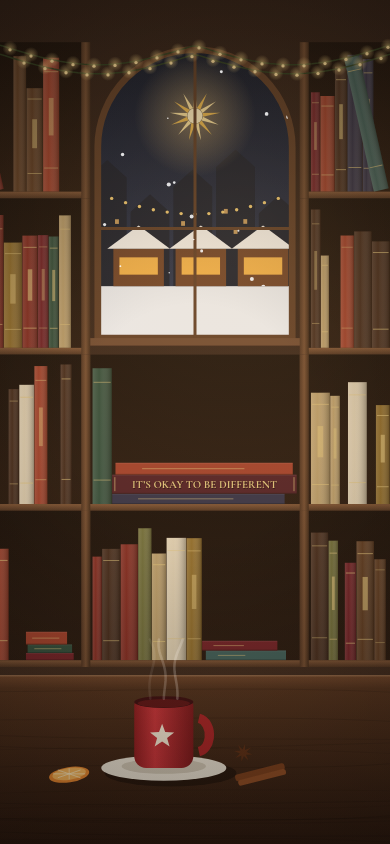
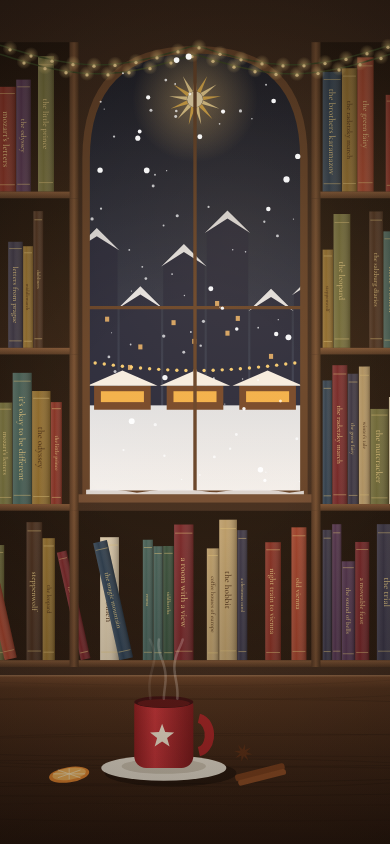
Before and after one commit to quiteokay/tapokay, a plain HTML site: page index.html in a window 390 px wide. Drawn offline with nearby package versions, Linux system fonts and the light colour scheme.

Commit message:
Titles on every book, bigger snowy window, new passphrase
- Every spine and stacked book now has a title; 'it's okay to be different'
  is an ordinary lowercase spine among them and still opens the gate.
- Window spans two shelf bays (one on phones), with heavier, two-depth
  snowfall, snowy roofs and a snowy sill.
- Passphrase changed; accents are ignored, so glühwein and gluhwein both work.

Co-Authored-By: Claude Opus 5.5 <noreply@anthropic.com>
Claude-Session: https://claude.ai/code/session_01NkVQZKSHesbv7hQFSH6HL4

```diff
--- a/index.html
+++ b/index.html
@@ -40,7 +40,7 @@ canvas { position: fixed; inset: 0; width: 100%; height: 100%; display: block; }
   border-radius: 4px; -webkit-tap-highlight-color: transparent; transition: transform 0.25s ease;
 }
 #book::after {
-  content: ""; position: absolute; inset: -40% -12%; border-radius: 50%;
+  content: ""; position: absolute; inset: -6% -60%; border-radius: 50%;
   background: radial-gradient(closest-side, rgba(255, 214, 140, 0.22), rgba(255, 214, 140, 0));
   opacity: 0; transition: opacity 0.4s ease;
 }
@@ -106,7 +106,7 @@ label input { accent-color: var(--mulled); width: 16px; height: 16px; margin: 0;
   var bookBtn = document.getElementById("book");
   var reduce = window.matchMedia && window.matchMedia("(prefers-reduced-motion: reduce)").matches;
   var W, H, S, dpr, L = {}, flakes = [], raf = 0;
-  var TITLE = "IT’S OKAY TO BE DIFFERENT";
+  var TITLE = "it’s okay to be different";
 
   function rng(seed) {
     return function () {
@@ -122,7 +122,7 @@ label input { accent-color: var(--mulled); width: 16px; height: 16px; margin: 0;
     g.closePath();
   }
   var BOOK = ["#6d1f26", "#7f2a22", "#2d4a3a", "#21384f", "#4a2f4f", "#8a6a2c", "#d8cbb0", "#3b5c58", "#5a3a22", "#9b3d2a", "#2f2f45", "#6b6b3a", "#b49a6a", "#40291c"];
-  function bookFont(px) { return "700 " + px + "px " + getComputedStyle(document.documentElement).getPropertyValue("--font-book"); }
+  function bookFont(px, light) { return (light ? "600 " : "700 ") + px + "px " + getComputedStyle(document.documentElement).getPropertyValue("--font-book"); }
 
   function drawScene() {
     var R = rng(1225), g = ctx;
@@ -136,45 +136,53 @@ label input { accent-color: var(--mulled); width: 16px; height: 16px; margin: 0;
     wall.addColorStop(0, "#2a1c15"); wall.addColorStop(1, "#3a271c");
     g.fillStyle = wall; g.fillRect(0, 0, W, tableY);
 
-    // window onto the Christmas market
-    // shelf grid first, so the window sits exactly in one bay
+    // shelf grid first, so the window fits the bays exactly
     var shelfTop = H * 0.05, board = 9 * S, upright = 12 * S;
     var nRows = Math.max(3, Math.floor((tableY - shelfTop - 8) / Math.max(96, Math.min(150, H * 0.15))));
     var shelfH = (tableY - shelfTop - 8) / nRows;
     var rows = []; for (var ri0 = 0; ri0 < nRows; ri0++) rows.push(shelfTop + ri0 * shelfH);
-    var bayW = narrow ? W * 0.56 : Math.max(190, Math.min(270, W / 4.6));
-    var bays = []; for (var x = W * (narrow ? 0.5 : 0.27) - bayW * 1.5; x < W; x += bayW) bays.push(x);
-    var winRows = narrow ? Math.max(1, nRows - 2) : Math.max(2, Math.round(nRows * 0.6));
-    var wx = bays[1] + upright / 2 + 10 * S, ww = bayW - upright - 20 * S;
+    var bayW = narrow ? W * 0.62 : Math.max(190, Math.min(270, W / 4.6));
+    var bays = []; for (var x = W * (narrow ? 0.5 : 0.36) - bayW * 1.5; x < W; x += bayW) bays.push(x);
+    var winBays = narrow ? 1 : 2, winRows = Math.max(2, nRows - 1);
+    var wx = bays[1] + upright / 2 + 10 * S, ww = bayW * winBays - upright - 20 * S;
     var wy = shelfTop + 10 * S, wh = rows[winRows - 1] + shelfH - wy - 22 * S;
-    L.win = { x: wx, y: wy, w: ww, h: wh };
-    function arch(gg, yb) { gg.beginPath(); gg.moveTo(wx, yb); gg.lineTo(wx, wy + ww / 2); gg.arc(wx + ww / 2, wy + ww / 2, ww / 2, Math.PI, 0); gg.lineTo(wx + ww, yb); gg.closePath(); }
+    var archR = Math.min(ww / 2, wh * 0.42);
+    L.win = { x: wx, y: wy, w: ww, h: wh, r: archR };
+    function arch(gg, yb) { gg.beginPath(); gg.moveTo(wx, yb); gg.lineTo(wx, wy + archR); gg.quadraticCurveTo(wx, wy, wx + archR, wy); gg.lineTo(wx + ww - archR, wy); gg.quadraticCurveTo(wx + ww, wy, wx + ww, wy + archR); gg.lineTo(wx + ww, yb); gg.closePath(); }
+    L.arch = arch;
+
+    // the view: a snowy Christmas market at night
     g.save();
     arch(g, wy + wh); g.clip();
     var sky = g.createLinearGradient(0, wy, 0, wy + wh);
-    sky.addColorStop(0, "#0d1628"); sky.addColorStop(1, "#2a3550");
+    sky.addColorStop(0, "#0b1324"); sky.addColorStop(0.7, "#27324c"); sky.addColorStop(1, "#3a4562");
     g.fillStyle = sky; g.fillRect(wx, wy, ww, wh);
-    var ground = wy + wh * 0.82;
-    for (var bx = wx - 10; bx < wx + ww; bx += ww * 0.22) {
-      var bh = wh * (0.22 + R() * 0.2), bw = ww * 0.2;
-      g.fillStyle = "#151c2b";
+    var ground = wy + wh * 0.8;
+    var unit = Math.min(ww, wh) ;
+    for (var bx = wx - 10; bx < wx + ww; bx += unit * 0.2) {
+      var bh = wh * (0.18 + R() * 0.22), bw = unit * 0.19;
+      g.fillStyle = "#18203a";
       g.beginPath(); g.moveTo(bx, ground); g.lineTo(bx, ground - bh); g.lineTo(bx + bw / 2, ground - bh - bw * 0.45); g.lineTo(bx + bw, ground - bh); g.lineTo(bx + bw, ground); g.fill();
-      g.fillStyle = "rgba(255,196,110,0.75)";
-      for (var k = 0; k < 3; k++) if (R() < 0.6) g.fillRect(bx + bw * (0.2 + k * 0.25), ground - bh * (0.35 + R() * 0.4), bw * 0.1, bw * 0.12);
+      g.fillStyle = "#e8edf4"; g.beginPath(); g.moveTo(bx - 2, ground - bh + 2); g.lineTo(bx + bw / 2, ground - bh - bw * 0.45 - 2); g.lineTo(bx + bw + 2, ground - bh + 2); g.lineTo(bx + bw / 2, ground - bh - bw * 0.3); g.fill();
+      g.fillStyle = "rgba(255,196,110,0.8)";
+      for (var k = 0; k < 3; k++) if (R() < 0.6) g.fillRect(bx + bw * (0.2 + k * 0.25), ground - bh * (0.3 + R() * 0.4), bw * 0.1, bw * 0.12);
     }
-    g.fillStyle = "#e9edf2"; g.fillRect(wx, ground, ww, wh);
-    for (var h = 0; h < 3; h++) {
-      var hx = wx + ww * (0.08 + h * 0.32), hw = ww * 0.26, hy = ground - wh * 0.13;
-      g.fillStyle = "#6b4026"; g.fillRect(hx, hy, hw, wh * 0.13);
-      g.fillStyle = "#f2b24a"; g.fillRect(hx + hw * 0.12, hy + wh * 0.03, hw * 0.76, wh * 0.06);
-      g.fillStyle = "#f6f4ef"; g.beginPath(); g.moveTo(hx - hw * 0.12, hy); g.lineTo(hx + hw / 2, hy - wh * 0.08); g.lineTo(hx + hw * 1.12, hy); g.fill();
+    var snow = g.createLinearGradient(0, ground, 0, wy + wh);
+    snow.addColorStop(0, "#dfe6ef"); snow.addColorStop(1, "#f4f6f9");
+    g.fillStyle = snow; g.fillRect(wx, ground, ww, wh);
+    var nh = narrow ? 3 : 5;
+    for (var h = 0; h < nh; h++) {
+      var hw = ww / nh * 0.78, hx = wx + ww / nh * (h + 0.11), hy = ground - unit * 0.09;
+      g.fillStyle = "#6b4026"; g.fillRect(hx, hy, hw, unit * 0.11);
+      g.fillStyle = "#f2b24a"; g.fillRect(hx + hw * 0.12, hy + unit * 0.025, hw * 0.76, unit * 0.05);
+      g.fillStyle = "#f6f4ef"; g.beginPath(); g.moveTo(hx - hw * 0.12, hy); g.lineTo(hx + hw / 2, hy - unit * 0.07); g.lineTo(hx + hw * 1.12, hy); g.fill();
     }
-    for (var i = 0; i <= 14; i++) {
-      var t = i / 14, lx = wx + t * ww, ly = wy + wh * 0.5 + Math.sin(t * Math.PI) * wh * 0.07;
+    for (var i = 0; i <= 24; i++) {
+      var t = i / 24, lx = wx + t * ww, ly = ground - unit * 0.2 + Math.sin(t * Math.PI * (narrow ? 1 : 2)) * unit * 0.04;
       g.fillStyle = "rgba(255,214,120,0.95)"; g.beginPath(); g.arc(lx, ly, 1.6 * S + 0.5, 0, 7); g.fill();
     }
     // a Herrnhut star hanging in the window
-    var sx = wx + ww * 0.5, sy = wy + ww * 0.34, sr = ww * 0.13;
+    var sx = wx + ww * 0.5, sr = Math.min(unit * 0.12, 46 * S), sy = wy + sr * 1.9;
     g.strokeStyle = "rgba(255,255,255,0.35)"; g.lineWidth = 1; g.beginPath(); g.moveTo(sx, wy); g.lineTo(sx, sy - sr); g.stroke();
     var glow = g.createRadialGradient(sx, sy, 1, sx, sy, sr * 2.4);
     glow.addColorStop(0, "rgba(255,210,130,0.45)"); glow.addColorStop(1, "rgba(255,210,130,0)");
@@ -188,59 +196,90 @@ label input { accent-color: var(--mulled); width: 16px; height: 16px; margin: 0;
     }
     g.fillStyle = "#fff1c4"; g.beginPath(); g.arc(sx, sy, sr * 0.3, 0, 7); g.fill();
     g.restore();
-    g.strokeStyle = "#5b3b25"; g.lineWidth = 9 * S; arch(g, wy + wh); g.stroke();
-    g.lineWidth = 4 * S; g.beginPath(); g.moveTo(wx + ww / 2, wy); g.lineTo(wx + ww / 2, wy + wh); g.moveTo(wx, wy + wh * 0.62); g.lineTo(wx + ww, wy + wh * 0.62); g.stroke();
-    g.fillStyle = "#6a4730"; g.fillRect(wx - 12 * S, wy + wh, ww + 24 * S, 10 * S);
+    // frame, mullions and a snowy sill
+    g.strokeStyle = "#5b3b25"; g.lineWidth = 10 * S; arch(g, wy + wh); g.stroke();
+    g.lineWidth = 4.5 * S; g.beginPath();
+    for (var mI = 1; mI < (narrow ? 2 : 4); mI++) { var mxI = wx + ww * mI / (narrow ? 2 : 4); g.moveTo(mxI, wy); g.lineTo(mxI, wy + wh); }
+    g.moveTo(wx, wy + wh * 0.58); g.lineTo(wx + ww, wy + wh * 0.58); g.stroke();
+    g.fillStyle = "#6a4730"; g.fillRect(wx - 14 * S, wy + wh, ww + 28 * S, 11 * S);
+    g.fillStyle = "rgba(240,244,250,0.85)";
+    g.beginPath(); g.moveTo(wx, wy + wh);
+    for (var sI = 0; sI <= 30; sI++) { var su = sI / 30; g.lineTo(wx + su * ww, wy + wh - (2 + Math.abs(Math.sin(su * 9 + 1)) * 5) * S); }
+    g.lineTo(wx + ww, wy + wh); g.closePath(); g.fill();
 
-    // bookshelves
-    function inWindow(x0, x1, y0, y1) { return x1 > wx + 2 && x0 < wx + ww - 2 && y0 < wy + wh + 14 * S; }
-    var targetRow = narrow ? Math.min(winRows, rows.length - 1) : Math.max(0, rows.length - 2), targetX = narrow ? W * 0.5 : W * 0.68;
+    // bookshelves; every book has a title, and one of them is the door
+    var TITLES = ["the trial", "a christmas carol", "the magic mountain", "letters from prague", "the danube", "a history of salt", "winter's tale", "the castle",
+      "night train to vienna", "emma", "middlemarch", "faust", "grimm's tales", "the nutcracker", "mozart's letters", "old vienna", "persuasion", "dubliners",
+      "bohemia", "the snow queen", "walden", "the odyssey", "candide", "siddhartha", "steppenwolf", "notes on absinthe", "the toboggan run", "island days",
+      "the little prince", "the alps in winter", "a room with a view", "the leopard", "jane eyre", "anna karenina", "war and peace", "the brothers karamazov",
+      "the sound of bells", "coffee houses of europe", "the salzburg diaries", "a field guide to ivy", "the good soldier švejk", "the man without qualities",
+      "the radetzky march", "a moveable feast", "the hobbit", "little women", "north and south", "dracula", "frankenstein", "the green fairy"];
+    var LIGHT = { "#d8cbb0": 1, "#b49a6a": 1, "#8a6a2c": 1 };
+    function inWindow(x0, x1, y0) { return x1 > wx + 2 && x0 < wx + ww - 2 && y0 < wy + wh + 14 * S; }
+    var targetRow = Math.max(0, nRows - 2), targetX = narrow ? W * 0.06 : W * 0.86;
+    function titleV(text, bx, top, bw, bh, col, lean) {
+      var fs = Math.min(bw * 0.52, 12.5 * S);
+      g.font = bookFont(fs, true);
+      var tw = g.measureText(text).width, room = bh * 0.78;
+      if (tw > room) { fs *= room / tw; g.font = bookFont(fs, true); }
+      if (fs < 5) return false;
+      g.save(); g.translate(bx + bw / 2, top + bh / 2); g.rotate(Math.PI / 2);
+      g.textAlign = "center"; g.textBaseline = "middle";
+      g.fillStyle = LIGHT[col] ? "rgba(60,36,20,0.85)" : "rgba(222,198,132,0.88)";
+      g.fillText(text, 0, fs * 0.06);
+      g.restore();
+      return true;
+    }
+    var tIdx = (R() * TITLES.length) | 0;
+    function nextTitle() { tIdx = (tIdx + 7) % TITLES.length; return TITLES[tIdx]; }
 
     rows.forEach(function (ry, ri) {
       bays.forEach(function (bx0) {
         var x0 = bx0 + upright / 2, x1 = bx0 + bayW - upright / 2;
-        if (inWindow(x0, x1, ry, ry + shelfH)) return;
+        if (inWindow(x0, x1, ry)) return;
         var back = g.createLinearGradient(0, ry, 0, ry + shelfH);
         back.addColorStop(0, "#140d09"); back.addColorStop(1, "#24170f");
         g.fillStyle = back; g.fillRect(x0, ry, x1 - x0, shelfH);
         var bx = x0 + 3 * S, floor = ry + shelfH - board;
-        var special = ri === targetRow && targetX >= bx0 && targetX < bx0 + bayW;
-        var stackAt = special ? x0 + 8 * S : (R() < 0.25 ? x0 + (x1 - x0) * (0.2 + R() * 0.5) : -1);
+        var special = ri === targetRow && targetX >= bx0 && targetX < bx0 + bayW && !L.book;
+        var heroAt = special ? Math.max(x0, 8) + (narrow ? 4 * S : (Math.min(x1, W) - Math.max(x0, 8)) * 0.4) : Infinity;
+        var stackAt = R() < 0.25 ? x0 + (x1 - x0) * (0.15 + R() * 0.55) : -1;
         while (bx < x1 - 6 * S) {
-          if (stackAt > 0 && bx >= stackAt) {
-            // books lying on their sides
-            var sw = Math.min(x1 - bx - 4 * S, special ? (x1 - x0) * 0.9 : (70 + R() * 50) * S);
-            var sy0 = floor, n = special ? 3 : 2 + (R() * 3 | 0);
+          var hero = bx >= heroAt && !L.book;
+          if (!hero && stackAt > 0 && bx >= stackAt && !(special && bx < heroAt + 40 && bx > heroAt - 120)) {
+            var sw = Math.min(x1 - bx - 4 * S, (78 + R() * 50) * S), sy0 = floor, n = 2 + (R() * 3 | 0);
             for (var s = 0; s < n; s++) {
-              var hero = special && s === 1;
-              var th = hero ? Math.max(19, 19 * S) : (9 + R() * 8) * S;
-              var inset = hero ? 0 : (R() * 10 - 5) * S, swk = sw - Math.abs(inset) - (hero ? 0 : R() * 14 * S);
-              g.fillStyle = hero ? "#4c1d24" : BOOK[(R() * BOOK.length) | 0];
-              g.fillRect(bx + Math.max(0, inset), sy0 - th, swk, th);
-              g.fillStyle = "rgba(255,255,255,0.08)"; g.fillRect(bx + Math.max(0, inset), sy0 - th, swk, 1.2 * S);
-              g.fillStyle = "rgba(0,0,0,0.25)"; g.fillRect(bx + Math.max(0, inset), sy0 - 1.2 * S, swk, 1.2 * S);
-              if (hero) L.book = { x: bx + Math.max(0, inset), y: sy0 - th, w: swk, h: th };
-              else if (R() < 0.6) { g.fillStyle = "rgba(217,191,122,0.55)"; g.fillRect(bx + Math.max(0, inset) + swk * 0.15, sy0 - th / 2 - 0.6 * S, swk * (0.3 + R() * 0.4), 1.2 * S); }
+              var th = (11 + R() * 7) * S, inset = (R() * 10 - 5) * S, swk = sw - Math.abs(inset) - R() * 14 * S;
+              var sc = BOOK[(R() * BOOK.length) | 0], sxx = bx + Math.max(0, inset);
+              g.fillStyle = sc; g.fillRect(sxx, sy0 - th, swk, th);
+              g.fillStyle = "rgba(255,255,255,0.08)"; g.fillRect(sxx, sy0 - th, swk, 1.2 * S);
+              g.fillStyle = "rgba(0,0,0,0.25)"; g.fillRect(sxx, sy0 - 1.2 * S, swk, 1.2 * S);
+              var st = nextTitle(), fsh = th * 0.56;
+              g.font = bookFont(fsh, true);
+              var tw0 = g.measureText(st).width;
+              if (tw0 > swk * 0.8) { fsh *= swk * 0.8 / tw0; g.font = bookFont(fsh, true); }
+              if (fsh >= 5) { g.textAlign = "center"; g.textBaseline = "middle"; g.fillStyle = LIGHT[sc] ? "rgba(60,36,20,0.85)" : "rgba(222,198,132,0.88)"; g.fillText(st, sxx + swk / 2, sy0 - th / 2 + fsh * 0.06); }
               sy0 -= th;
             }
             bx += sw + 4 * S; stackAt = -1; continue;
           }
-          var bw = (10 + R() * 16) * S, bh = shelfH * (0.58 + R() * 0.32);
+          var bw = hero ? Math.max(19, 21 * S) : (11 + R() * 15) * S;
+          var bh = hero ? shelfH * 0.84 : shelfH * (0.6 + R() * 0.3);
           if (bx + bw > x1 - 3 * S) break;
-          var lean = R() < 0.06 && bx + bw + 30 * S < x1;
+          var lean = !hero && R() < 0.06 && bx + bw + 30 * S < x1;
+          var col = hero ? "#3b5c58" : BOOK[(R() * BOOK.length) | 0];
           g.save();
           if (lean) { g.translate(bx, floor); g.rotate(-0.22); g.translate(-bx, -floor); }
-          g.fillStyle = BOOK[(R() * BOOK.length) | 0]; g.fillRect(bx, floor - bh, bw, bh);
+          g.fillStyle = col; g.fillRect(bx, floor - bh, bw, bh);
           var shade = g.createLinearGradient(bx, 0, bx + bw, 0);
           shade.addColorStop(0, "rgba(255,255,255,0.10)"); shade.addColorStop(0.35, "rgba(255,255,255,0)"); shade.addColorStop(1, "rgba(0,0,0,0.30)");
           g.fillStyle = shade; g.fillRect(bx, floor - bh, bw, bh);
-          if (R() < 0.75) {
-            g.fillStyle = "rgba(217,191,122," + (0.35 + R() * 0.35) + ")";
-            g.fillRect(bx + 1, floor - bh + bh * 0.1, bw - 2, 1.3 * S);
-            g.fillRect(bx + 1, floor - bh * 0.18, bw - 2, 1.3 * S);
-            if (R() < 0.5) g.fillRect(bx + bw * 0.35, floor - bh * 0.7, bw * 0.3, bh * 0.28);
-          }
+          g.fillStyle = "rgba(217,191,122,0.55)";
+          g.fillRect(bx + 1, floor - bh + bh * 0.06, bw - 2, 1.2 * S);
+          g.fillRect(bx + 1, floor - bh * 0.07, bw - 2, 1.2 * S);
+          titleV(hero ? TITLE : nextTitle(), bx, floor - bh + bh * 0.04, bw, bh * 0.92, col, lean);
           g.restore();
+          if (hero) L.book = { x: bx, y: floor - bh, w: bw, h: bh };
           bx += bw + (R() < 0.12 ? (8 + R() * 18) * S : 0.6 * S) + (lean ? 12 * S : 0);
         }
         var bd = g.createLinearGradient(0, floor, 0, floor + board);
@@ -252,23 +291,8 @@ label input { accent-color: var(--mulled); width: 16px; height: 16px; margin: 0;
       var up = g.createLinearGradient(bx0 - upright / 2, 0, bx0 + upright / 2, 0);
       up.addColorStop(0, "#4a301f"); up.addColorStop(0.5, "#6e4a30"); up.addColorStop(1, "#3c2718");
       g.fillStyle = up;
-      rows.forEach(function (ry) { if (!inWindow(bx0 - upright, bx0 + upright, ry, ry + shelfH)) g.fillRect(bx0 - upright / 2, ry, upright, shelfH); });
+      rows.forEach(function (ry) { if (!inWindow(bx0 - upright, bx0 + upright, ry)) g.fillRect(bx0 - upright / 2, ry, upright, shelfH); });
     });
-
-    // the one spine with a readable title
-    if (L.book) {
-      var bk = L.book, fs = bk.h * 0.58;
-      g.font = bookFont(fs);
-      var tw = g.measureText(TITLE).width;
-      if (tw > bk.w * 0.86) { fs *= bk.w * 0.86 / tw; g.font = bookFont(fs); }
-      g.textBaseline = "middle"; g.textAlign = "center";
-      var cx = bk.x + bk.w / 2, cy = bk.y + bk.h / 2 + fs * 0.06;
-      g.fillStyle = "rgba(0,0,0,0.5)"; g.fillText(TITLE, cx + 0.6, cy + 0.8);
-      g.fillStyle = "#d9bf7a"; g.fillText(TITLE, cx, cy);
-      g.fillStyle = "rgba(217,191,122,0.7)";
-      g.fillRect(bk.x + 3 * S, bk.y + 2.5, 1.2 * S, bk.h - 5);
-      g.fillRect(bk.x + bk.w - 4.2 * S, bk.y + 2.5, 1.2 * S, bk.h - 5);
-    }
 
     // fairy-light garland along the top shelf
     for (var gi = 0; gi < 2; gi++) {
@@ -335,18 +359,17 @@ label input { accent-color: var(--mulled); width: 16px; height: 16px; margin: 0;
   function initFx() {
     var R = rng(31), w = L.win;
     flakes = [];
-    for (var i = 0; i < Math.round(w.w * w.h / 2600); i++) flakes.push({ x: w.x + R() * w.w, y: w.y + R() * w.h, r: 0.6 + R() * 1.6, v: 8 + R() * 18, d: R() * 6.28 });
+    for (var i = 0; i < Math.round(w.w * w.h / 1100); i++) { var near = R() < 0.3; flakes.push({ x: w.x + R() * w.w, y: w.y + R() * w.h, r: near ? 1.6 + R() * 1.6 : 0.6 + R() * 1.1, v: near ? 30 + R() * 25 : 12 + R() * 14, d: R() * 6.28, sw: near ? 9 : 4, a: near ? 0.95 : 0.7 }); }
   }
   function drawFx(t) {
     fc.setTransform(dpr, 0, 0, dpr, 0, 0);
     fc.clearRect(0, 0, W, H);
     var w = L.win;
     fc.save();
-    fc.beginPath(); fc.moveTo(w.x, w.y + w.h * 0.82); fc.lineTo(w.x, w.y + w.w / 2); fc.arc(w.x + w.w / 2, w.y + w.w / 2, w.w / 2, Math.PI, 0); fc.lineTo(w.x + w.w, w.y + w.h * 0.82); fc.closePath(); fc.clip();
-    fc.fillStyle = "rgba(255,255,255,0.85)";
+    L.arch(fc, w.y + w.h); fc.clip();
     flakes.forEach(function (f) {
-      var y = w.y + ((f.y - w.y + f.v * t) % w.h), x = f.x + Math.sin(t * 0.8 + f.d) * 4;
-      fc.beginPath(); fc.arc(x, y, f.r, 0, 7); fc.fill();
+      var y = w.y + ((f.y - w.y + f.v * t) % w.h), x = f.x + Math.sin(t * 0.7 + f.d) * f.sw;
+      fc.fillStyle = "rgba(255,255,255," + f.a + ")"; fc.beginPath(); fc.arc(x, y, f.r, 0, 7); fc.fill();
     });
     fc.restore();
     var st = L.steam;
@@ -375,7 +398,7 @@ label input { accent-color: var(--mulled); width: 16px; height: 16px; margin: 0;
     L = {};
     drawScene();
     if (L.book) {
-      var px = 8, py = Math.max(8, (44 - L.book.h) / 2);
+      var px = Math.max(6, (44 - L.book.w) / 2), py = 6;
       bookBtn.style.left = (L.book.x - px) + "px"; bookBtn.style.top = (L.book.y - py) + "px";
       bookBtn.style.width = (L.book.w + px * 2) + "px"; bookBtn.style.height = (L.book.h + py * 2) + "px";
     }
@@ -401,7 +424,7 @@ label input { accent-color: var(--mulled); width: 16px; height: 16px; margin: 0;
   }
   function b64(s) { var b = atob(s), u = new Uint8Array(b.length); for (var i = 0; i < b.length; i++) u[i] = b.charCodeAt(i); return u; }
   function unb64(buf) { var u = new Uint8Array(buf), s = ""; for (var i = 0; i < u.length; i++) s += String.fromCharCode(u[i]); return btoa(s); }
-  function norm(p) { return p.trim().toLowerCase().replace(/[\s_-]+/g, "-"); }
+  function norm(p) { return p.normalize("NFD").replace(/[\u0300-\u036f]/g, "").trim().toLowerCase().replace(/[\s_-]+/g, "-"); }
   function derive(p, bx, extractable) {
     return crypto.subtle.importKey("raw", new TextEncoder().encode(norm(p)), "PBKDF2", false, ["deriveKey"]).then(function (base) {
       return crypto.subtle.deriveKey({ name: "PBKDF2", hash: "SHA-256", salt: b64(bx.salt), iterations: bx.iter }, base, { name: "AES-GCM", length: 256 }, extractable, ["decrypt"]);
--- a/tools/seal.js
+++ b/tools/seal.js
@@ -22,7 +22,7 @@ const OUT = path.join(__dirname, "..", "garden.json");
 const ITER = 600000;
 
 function normalize(p) {
-  return p.trim().toLowerCase().replace(/[\s_-]+/g, "-");
+  return p.normalize("NFD").replace(/[\u0300-\u036f]/g, "").trim().toLowerCase().replace(/[\s_-]+/g, "-");
 }
 function key(pass, salt) {
   return crypto.pbkdf2Sync(Buffer.from(normalize(pass), "utf8"), salt, ITER, 32, "sha256");
```
Also changed, not shown: garden.json.
